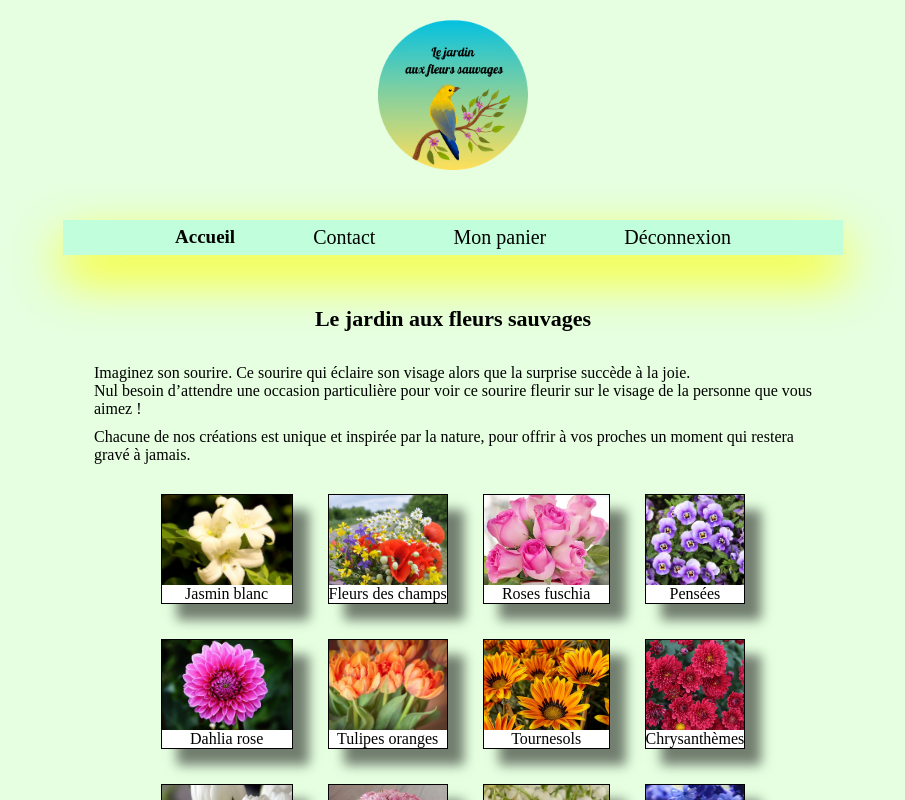
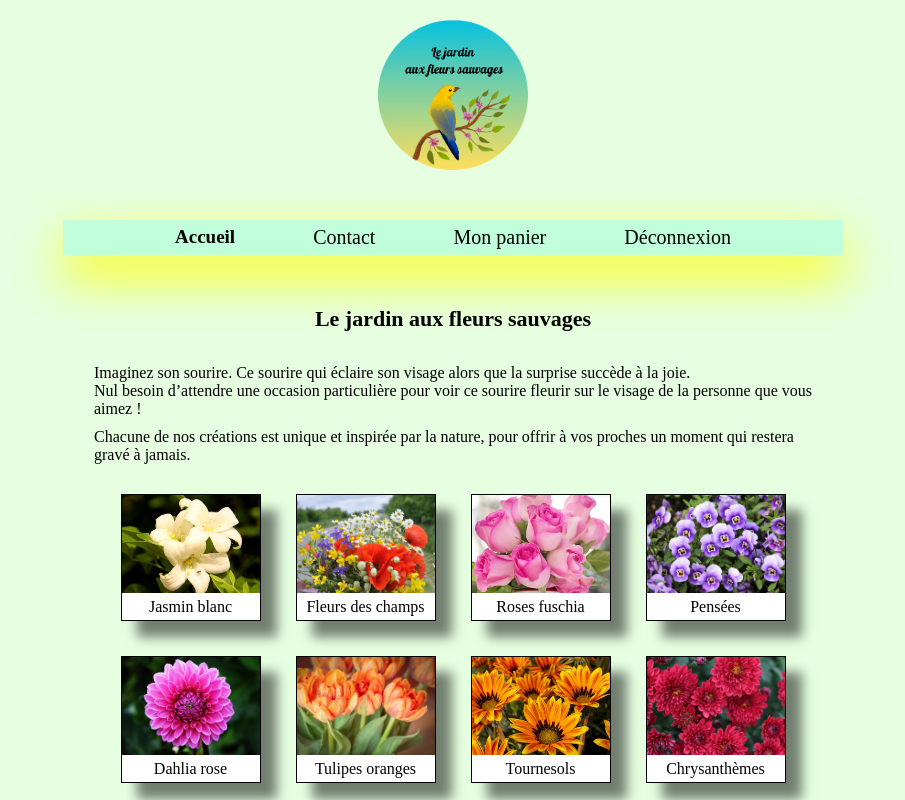
Before and after one commit to NatashaFinkel/The-flower-power-project, a React (Vite) app: page / in a window 1280 px wide. Shown: the top 800 px of the page, without its empty margins (187-1092 px from the left). Built offline with nearby package versions, Linux system fonts and the light colour scheme.

Commit message:
Modification css

```diff
--- a/src/style/index.css
+++ b/src/style/index.css
@@ -229,10 +229,10 @@ a p {
 .card {
   border: 1px solid black;
   justify-items: center;
-  width: 100%;
+  width: 140px;
   box-shadow: 16px 16px 11px rgba(0, 0, 0, 0.5);
   max-width: 150px;
-  height: 110px;
+  height: 127px;
   display: flex;
   flex-direction: column;
   justify-content: space-between;
@@ -247,6 +247,7 @@ a p {
   word-wrap: break-word;
   margin: 0;
   text-align: center;
+  padding: 5px;
 }
 
 .gallery-img,
@@ -261,7 +262,7 @@ input[type="submit"],
 .gallery-img {
   aspect-ratio: 1 / 1;
   object-fit: cover;
-  height: 90px;
+  height: 98px;
   width: auto;
 }
 
@@ -455,7 +456,6 @@ input[type="submit"] {
 }
 
 .shopping-item-div {
-  border: 2px solid white;
   display: flex;
   justify-content: space-between;
   align-items: center;
```
